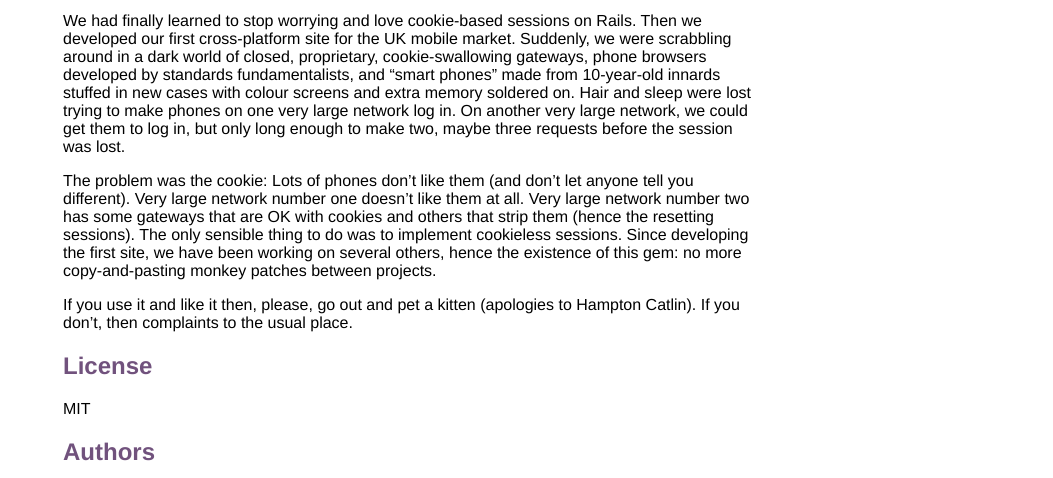
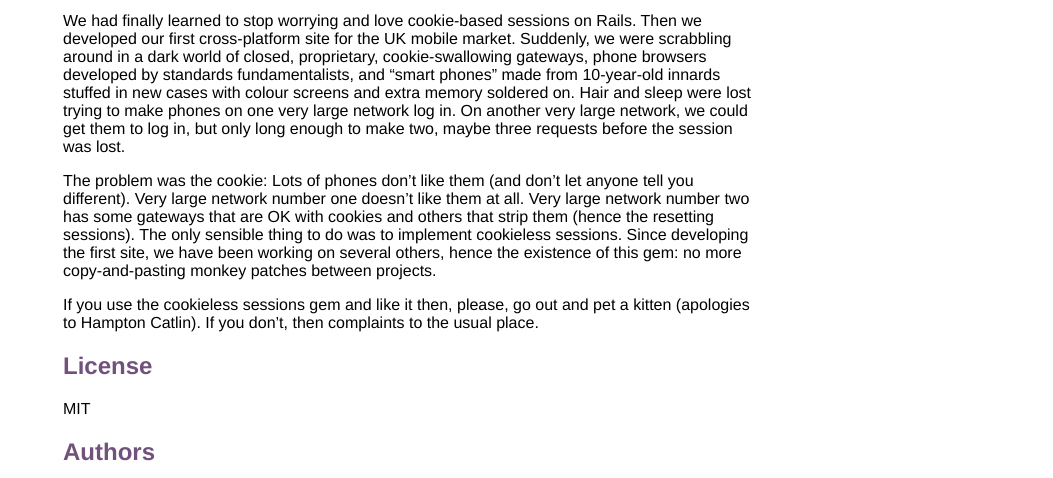
Before and after one commit to dharmdip/cookieless_sessions, a plain HTML site: page index.html in a window 1280 px wide. Shown: the part 322-800 px from the top of the page, without its empty margins (227-1280 px from the left). Drawn offline with Linux system fonts and the light colour scheme.

Commit message:
More copy changes.

```diff
--- a/index.html
+++ b/index.html
@@ -56,7 +56,7 @@
 
 <p>The problem was the cookie: Lots of phones don’t like them (and don’t let anyone tell you different). Very large network number one doesn’t like them at all. Very large network number two has some gateways that are OK with cookies and others that strip them (hence the resetting sessions). The only sensible thing to do was to implement cookieless sessions. Since developing the first site, we have been working on several others, hence the existence of this gem: no more copy-and-pasting monkey patches between projects.</p>
 
-<p>If you use it and like it then, please, go out and pet a kitten (apologies to Hampton Catlin). If you don’t, then complaints to the usual place.</p><h2>License</h2>
+<p>If you use the cookieless sessions gem and like it then, please, go out and pet a kitten (apologies to Hampton Catlin). If you don’t, then complaints to the usual place.</p><h2>License</h2>
 <p>MIT</p>
 <h2>Authors</h2>
 <p>Todd Tyree (todd@snappl.co.uk)</p>
```
